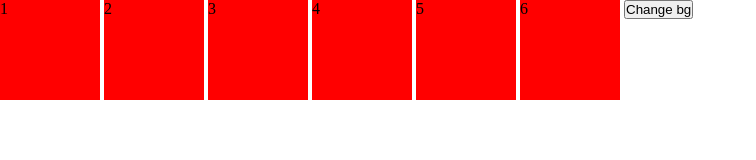
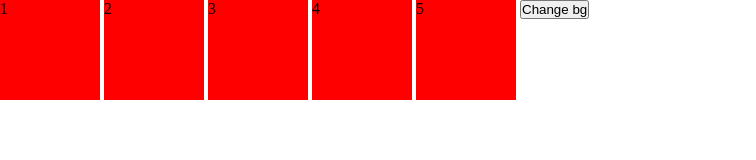
Before and after one commit to AleksandrBarabanov/testBarabanov, a plain HTML site: page index.html in a window 1280 px wide. Shown: the whole page, without its empty margins (0-756 px from the left). Drawn offline with Linux system fonts and the light colour scheme.

Commit message:
Update index.html
comment made

```diff
--- a/index.html
+++ b/index.html
@@ -13,7 +13,7 @@
     <div class = "block">3</div>
     <div class = "block">4</div>
     <div class = "block">5</div>
-    <div class = "block">6</div>
+    <!-- <div class = "block">6</div> -->
     <button id = "bun">Change bg</button>
 
     <script src="index.js"></script>
```
